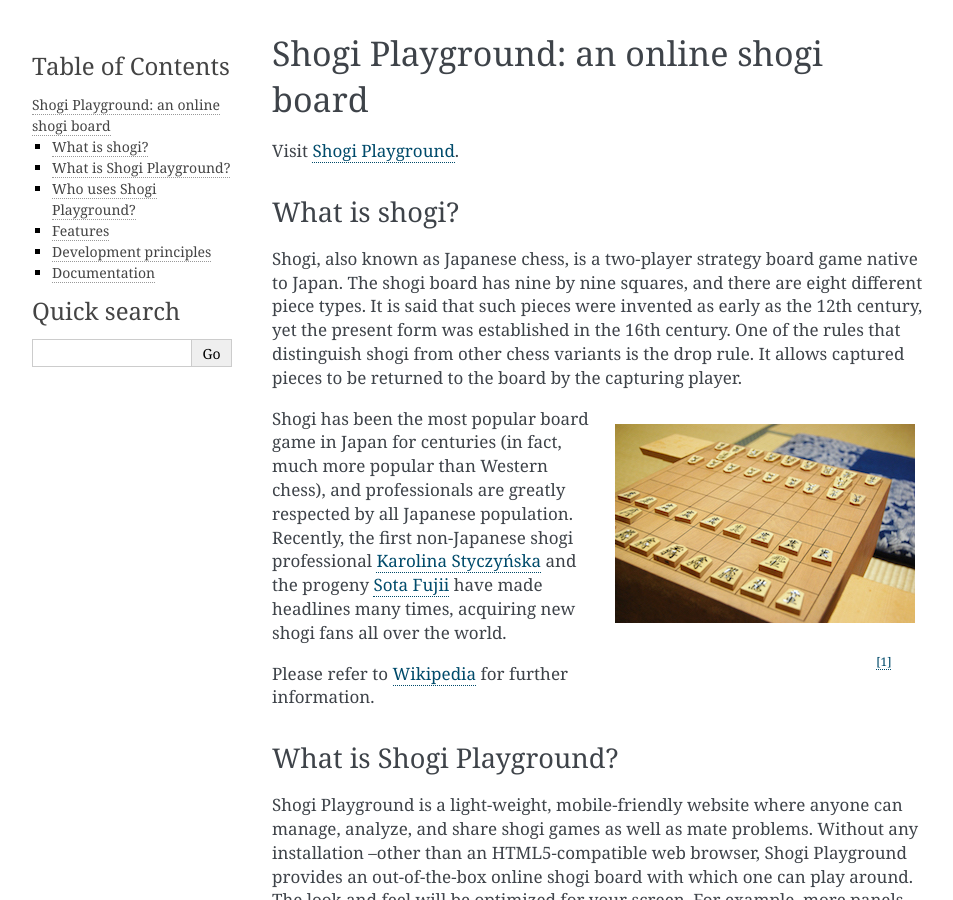
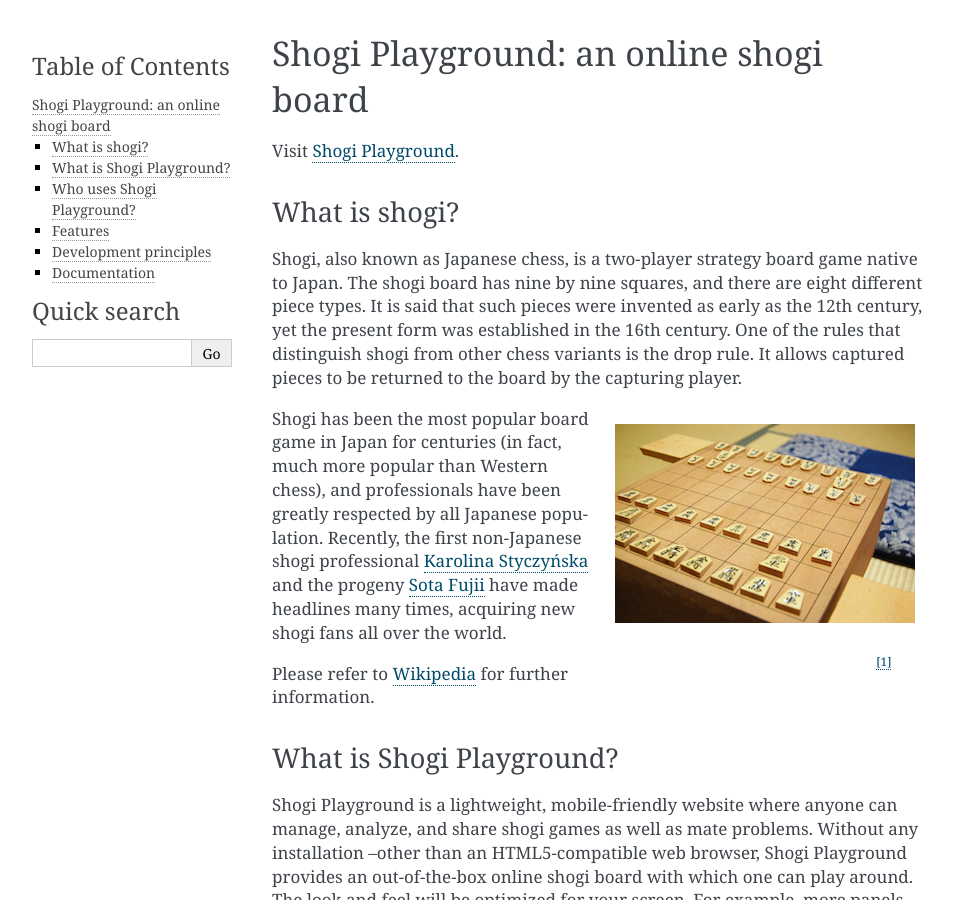
Before and after one commit to mogproject/mog-playground-docs, a Sphinx documentation site: the page built from docs/source/index.rst, in a window 1280 px wide and 900 px high. Shown: the whole window, without its empty margins (148-1101 px from the left). Built offline with Sphinx 7.4.7, drawn with Linux system fonts in a browser that asks for light colours; some of the changed text lies outside the part shown.

Commit message:
Fix phrases

```diff
--- a/docs/source/index.rst
+++ b/docs/source/index.rst
@@ -16,7 +16,7 @@
    [1]_
 
 
-Shogi has been the most popular board game in Japan for centuries (in fact, much more popular than Western chess), and professionals are greatly respected by all Japanese population. Recently, the first non-Japanese shogi professional `Karolina Styczyńska <https://www.shogi.or.jp/player/lady/59.html>`_ and the progeny `Sota Fujii <https://www.shogi.or.jp/player/pro/307.html>`_ have made headlines many times, acquiring new shogi fans all over the world.
+Shogi has been the most popular board game in Japan for centuries (in fact, much more popular than Western chess), and professionals have been greatly respected by all Japanese population. Recently, the first non-Japanese shogi professional `Karolina Styczyńska <https://www.shogi.or.jp/player/lady/59.html>`_ and the progeny `Sota Fujii <https://www.shogi.or.jp/player/pro/307.html>`_ have made headlines many times, acquiring new shogi fans all over the world.
 
 Please refer to `Wikipedia <https://en.wikipedia.org/wiki/Shogi>`_ for further information.
 
@@ -24,7 +24,7 @@
 What is Shogi Playground?
 =========================
 
-Shogi Playground is a light-weight, mobile-friendly website where anyone can manage, analyze, and share shogi games as well as mate problems. Without any installation --other than an HTML5-compatible web browser, Shogi Playground provides an out-of-the-box online shogi board with which one can play around. The look and feel will be optimized for your screen. For example, more panels will be shown on a PC, and you can just flick your finger to move a piece on a mobile screen.
+Shogi Playground is a lightweight, mobile-friendly website where anyone can manage, analyze, and share shogi games as well as mate problems. Without any installation --other than an HTML5-compatible web browser, Shogi Playground provides an out-of-the-box online shogi board with which one can play around. The look and feel will be optimized for your screen. For example, more panels will be shown on a PC, and you can just flick your finger to move a piece on a mobile screen.
 
 .. figure:: _static/images/index/init_pc.jpg
    :align: center
```
Also changed, not shown: other parts of docs/source/index.rst (+2 -2 lines).
